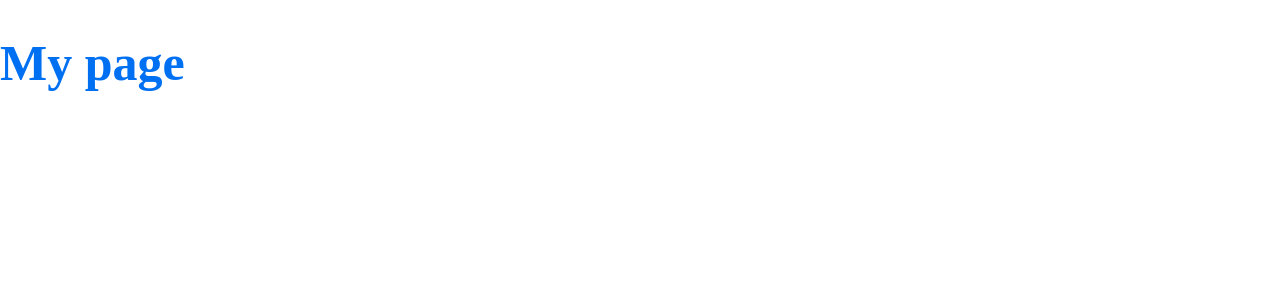
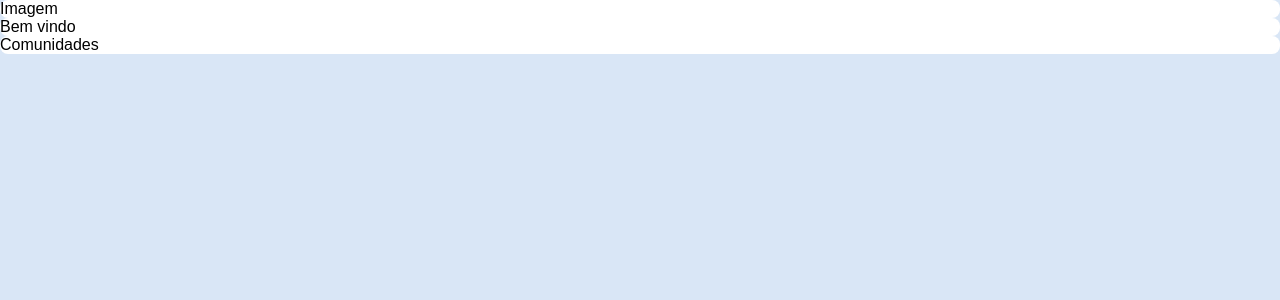
Before and after one commit to sergiocabreu/alurakut, a Next.js app: page / in a window 1280 px wide. Shown: the top 300 px of the page. Built offline with nearby package versions, Linux system fonts and the light colour scheme.

Commit message:
Início implementação.

```diff
--- a/pages/_app.js
+++ b/pages/_app.js
@@ -1,10 +1,14 @@
 import { createGlobalStyle, ThemeProvider } from 'styled-components'
 
 const GlobalStyle = createGlobalStyle`
-  body {
+  * {
     margin: 0;
     padding: 0;
     box-sizing: border-box;
+  }
+  body {
+    font-family: sans-serif;
+    background-color: #D9E6F6;
   }
 `
 
--- a/pages/index.js
+++ b/pages/index.js
@@ -1,10 +1,22 @@
 import styled from 'styled-components'
 
-const Title = styled.h1`
-  font-size: 50px;
-  color: ${({ theme }) => theme.colors.primary};
-`
+const Box = styled.div`
+  background: #ffffff;
+  border-radius: 8px;
+`;
 
 export default function Home() {
-  return <Title>My page</Title>
+  return (
+    <main>
+      <Box>
+        Imagem
+      </Box>
+      <Box>
+        Bem vindo
+      </Box>
+      <Box>
+        Comunidades
+      </Box>
+    </main>
+  )
 }
```
